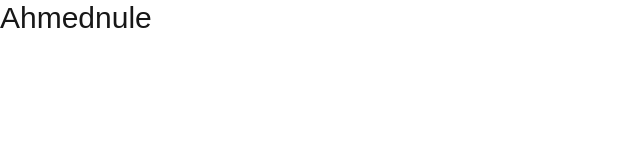
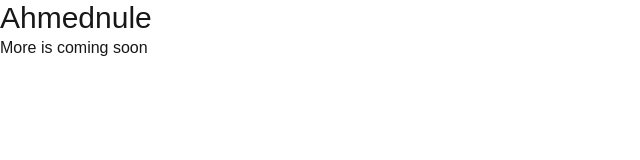
Before and after one commit to ahmednule/ahmednule, a Next.js app: page / in a window 1280 px wide. Shown: the top 160 px of the page, without its empty margins (0-640 px from the left). Built offline with nearby package versions, Linux system fonts and the light colour scheme.

Commit message:
update: started working on the portfolio page

```diff
--- a/app/page.tsx
+++ b/app/page.tsx
@@ -2,6 +2,7 @@ export default function Home() {
   return (
     <div>
       <h1 className="text-3xl">Ahmednule</h1>
+      <p>More is coming soon</p>
     </div>
   );
 }
```
